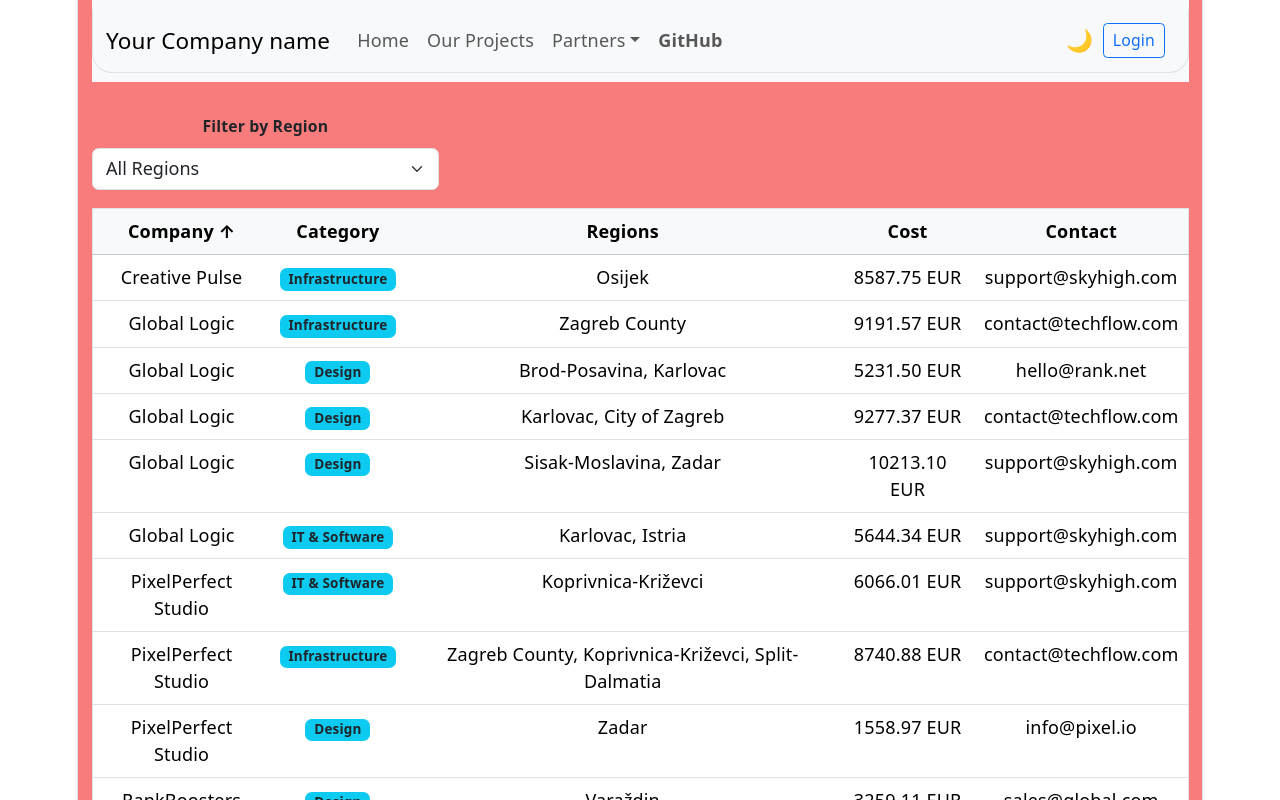
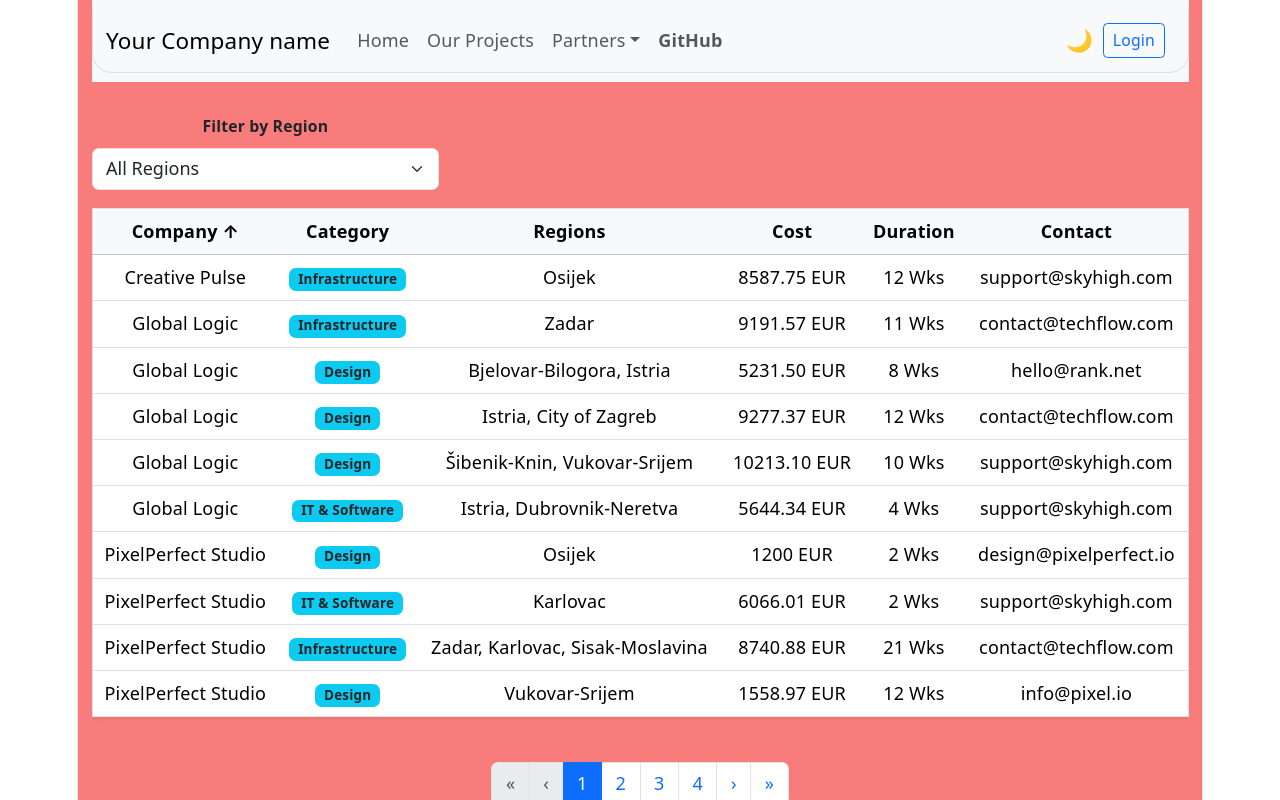
Before and after one commit to EdwardTilhof/predstavljanjeObrtnika, a React (Vite) app: page /partners in a window 1280 px wide. Shown: the top 800 px of the page. Built offline with nearby package versions, Linux system fonts and the light colour scheme.

Commit message:
static Id-s fix

```diff
--- a/dataRepository/locations/RegionsData.js
+++ b/dataRepository/locations/RegionsData.js
@@ -1,26 +1,26 @@
 import { createUniqueId } from "../UUIDGenerator";
 
 export const regions = [
-    { id: createUniqueId('region'), name: "Osijek" },
-    { id: createUniqueId('region'), name: "Bjelovar-Bilogora" },
-    { id: createUniqueId('region'), name: "Brod-Posavina" },
-    { id: createUniqueId('region'), name: "Dubrovnik-Neretva" },
-    { id: createUniqueId('region'), name: "Istria" },
-    { id: createUniqueId('region'), name: "Karlovac" },
-    { id: createUniqueId('region'), name: "Koprivnica-Križevci" },
-    { id: createUniqueId('region'), name: "Krapina-Zagorje" },
-    { id: createUniqueId('region'), name: "Lika-Senj" },
-    { id: createUniqueId('region'), name: "Međimurje" },
-    { id: createUniqueId('region'), name: "Osijek-Baranja" },
-    { id: createUniqueId('region'), name: "Požega-Slavonia" },
-    { id: createUniqueId('region'), name: "Primorje-Gorski Kotar" },
-    { id: createUniqueId('region'), name: "Šibenik-Knin" },
-    { id: createUniqueId('region'), name: "Sisak-Moslavina" },
-    { id: createUniqueId('region'), name: "Split-Dalmatia" },
-    { id: createUniqueId('region'), name: "Varaždin" },
-    { id: createUniqueId('region'), name: "Virovitica-Podravina" },
-    { id: createUniqueId('region'), name: "Vukovar-Srijem" },
-    { id: createUniqueId('region'), name: "Zadar" },
-    { id: createUniqueId('region'), name: "Zagreb County" },
-    { id: createUniqueId('region'), name: "City of Zagreb" }
+  { id: 'region_osijek', name: "Osijek" },
+  { id: 'region_zagreb', name: "Zagreb" },
+  { id: 'region_bjelovar_bilogora', name: "Bjelovar-Bilogora" },
+  { id: 'region_brod_posavina', name: "Brod-Posavina" },
+  { id: 'region_dubrovnik_neretva', name: "Dubrovnik-Neretva" },
+  { id: 'region_istria', name: "Istria" },
+  { id: 'region_karlovac', name: "Karlovac" },
+  { id: 'region_koprivnica_krizevci', name: "Koprivnica-Križevci" },
+  { id: 'region_krapina_zagorje', name: "Krapina-Zagorje" },
+  { id: 'region_lika_senj', name: "Lika-Senj" },
+  { id: 'region_medimurje', name: "Međimurje" },
+  { id: 'region_osijek_baranja', name: "Osijek-Baranja" },
+  { id: 'region_pozega_slavonia', name: "Požega-Slavonia" },
+  { id: 'region_primorje_gorski_kotar', name: "Primorje-Gorski Kotar" },
+  { id: 'region_sibenik_knin', name: "Šibenik-Knin" },
+  { id: 'region_sisak_moslavina', name: "Sisak-Moslavina" },
+  { id: 'region_split_dalmatia', name: "Split-Dalmatia" },
+  { id: 'region_varazdin', name: "Varaždin" },
+  { id: 'region_virovitica_podravina', name: "Virovitica-Podravina" },
+  { id: 'region_vukovar_srijem', name: "Vukovar-Srijem" },
+  { id: 'region_zadar', name: "Zadar" },
+  { id: 'region_city_of_zagreb', name: "City of Zagreb" }
 ];
--- a/dataRepository/partnersData/PartnersData.js
+++ b/dataRepository/partnersData/PartnersData.js
@@ -3,11 +3,11 @@
 
 const osijekId = regions.find(region => region.name === "Osijek")?.id;
 
-// 1. Generate unique IDs for the Work Sectors
-const idIT = createUniqueId('worksector');
-const idDesign = createUniqueId('worksector');
-const idInfra = createUniqueId('worksector');
-const idMarketing = createUniqueId('worksector');
+// 1. Use hardcoded, stable IDs for static data so they don't regenerate on refresh
+const idIT = 'worksector_it';
+const idDesign = 'worksector_design';
+const idInfra = 'worksector_infra';
+const idMarketing = 'worksector_marketing';
 
 export const mainCategories = [
   { id: idIT, name: "IT & Software" },
@@ -16,11 +16,10 @@
   { id: idMarketing, name: "Marketing" }
 ];
 
-// 2. Generate data for the partners
 export const CooperatingPartnersData = [
   {
     id: createUniqueId('ourProjectsCard'),
-    title: ["Web Development"],
+    titles: ["Web Development"],
     category: idIT,
     company: "TechFlow Solutions",
     cost: 2500.0,
@@ -31,7 +30,7 @@
   },
   {
     id: createUniqueId('ourProjectsCard'),
-    title: ["UI/UX Design"],
+    titles: ["UI/UX Design"],
     category: idDesign,
     company: "PixelPerfect Studio",
     cost: 1200.0,
@@ -42,7 +41,7 @@
   },
   {
     id: createUniqueId('ourProjectsCard'),
-    title: ["Cloud Architecture"],
+    titles: ["Cloud Architecture"],
     category: idInfra,
     company: "SkyHigh Cloud",
     cost: 5000.0,
@@ -53,7 +52,7 @@
   },
   {
     id: createUniqueId('ourProjectsCard'),
-    title: ["SEO Optimization"],
+    titles: ["SEO Optimization"],
     category: idMarketing,
     company: "RankBoosters",
     cost: 800.0,
--- a/src/components/partners/CooperatingPartnersLogic.js
+++ b/src/components/partners/CooperatingPartnersLogic.js
@@ -1,6 +1,7 @@
 import { createUniqueId } from "../../../dataRepository/UUIDGenerator";
 import { DATA_SOURCE } from "../../Constants";
 import { MOCK_PARTNERS_DATA } from "../../../dataRepository/partnersData/PartnersDataGen";
+import { CooperatingPartnersData } from "../../../dataRepository/partnersData/PartnersData"; // Imported static data
 
 const STORAGE_KEY = 'my_app_CooperatingPartners';
 
@@ -11,8 +12,16 @@
         console.log(`[Data Origin] Pulling from LocalStorage (Key: ${STORAGE_KEY})`);
         return JSON.parse(saved);
     } else {
-        console.log("[Data Origin] LocalStorage is empty. Pulling from MOCK_PARTNERS_DATA fallback.");
-        return (MOCK_PARTNERS_DATA?.default || []);
+        console.log("[Data Origin] LocalStorage is empty. Combining static and generated data and saving.");
+
+        const combinedData = [
+            ...CooperatingPartnersData,
+            ...(MOCK_PARTNERS_DATA?.default || [])
+        ];
+
+        localStorage.setItem(STORAGE_KEY, JSON.stringify(combinedData));
+
+        return combinedData;
     }
 };
 
@@ -21,11 +30,12 @@
         console.log(`[Logic Call] getAll requested via source: ${source}`);
 
         const data = source === 'memory'
-            ? (MOCK_PARTNERS_DATA?.default || [])
+            ? [...CooperatingPartnersData, ...(MOCK_PARTNERS_DATA?.default || [])]
             : _getLocalData();
 
         return { success: true, data: data };
     },
+
     getById: async (id, source = DATA_SOURCE, partners = []) => {
         const list = source === 'memory' ? partners : _getLocalData();
         const found = list.find(p => String(p.id) === String(id));
@@ -34,7 +44,7 @@
 
     create: async (partnerData, source = DATA_SOURCE) => {
         const newPartner = { ...partnerData, id: createUniqueId('partner') };
-        if (source === 'localStorage') {
+        if (source === 'localStorage' || DATA_SOURCE === 'localStorage') {
             const data = _getLocalData();
             data.push(newPartner);
             localStorage.setItem(STORAGE_KEY, JSON.stringify(data));
@@ -48,17 +58,17 @@
 
         if (index !== -1) {
             list[index] = { ...list[index], ...updatedFields };
-            if (source === 'localStorage') {
+            if (source === 'localStorage' || DATA_SOURCE === 'localStorage') {
                 localStorage.setItem(STORAGE_KEY, JSON.stringify(list));
             }
-            return { success: true, data: list };
+            return { success: true, data: list }; // Returns the fully updated list
         }
         return { success: false, error: "Partner not found" };
     },
 
     remove: async (id, source = DATA_SOURCE) => {
         const data = _getLocalData().filter(p => String(p.id) !== String(id));
-        if (source === 'localStorage') {
+        if (source === 'localStorage' || DATA_SOURCE === 'localStorage') {
             localStorage.setItem(STORAGE_KEY, JSON.stringify(data));
         }
         return { success: true, data: data };
--- a/src/pages/relateToPartners/CooperatingPartnersMain.jsx
+++ b/src/pages/relateToPartners/CooperatingPartnersMain.jsx
@@ -146,6 +146,9 @@
             <th onClick={() => handleSort('cost')} style={{ cursor: 'pointer' }}>
               Cost {sortConfig.key === 'cost' && (sortConfig.direction === 'asc' ? '↑' : '↓')}
             </th>
+            <th onClick={() => handleSort('duration')} style={{ cursor: 'pointer' }}>
+              Duration {sortConfig.key === 'duration' && (sortConfig.direction === 'asc' ? '↑' : '↓')}
+            </th>
             <th>Contact</th>
             {userRank >= ROLE_RANKS.MODERATOR && <th>Actions</th>}
           </tr>
@@ -179,6 +182,7 @@
                   }).filter(Boolean).join(", ") || "Global / N/A"}
                 </td>
                 <td>{cp.cost} EUR</td>
+                <td>{cp.duration > 0 ? `${cp.duration} Wks` : "N/A"}</td>
                 <td>{cp.contact}</td>
 
                 {userRank >= ROLE_RANKS.MODERATOR && (
--- a/src/pages/relateToPartners/editPartnerPage.jsx
+++ b/src/pages/relateToPartners/editPartnerPage.jsx
@@ -33,14 +33,17 @@
         setDynamicCategories(mergedCats);
         setDynamicRegions(mergedRegs);
 
-        const res = await CooperatingPartnerLogic.getById(id, DATA_SOURCE, partners);
+        // Fetch using explicit 'localStorage' string to stay consistent with the app's standard flow
+        const res = await CooperatingPartnerLogic.getById(id, 'localStorage', partners);
         if (res.success) {
             setFormData({
                 ...res.data,
                 // Ensure array fields exist
-                titles: res.data.titles || [res.data.title || ""],
+                titles: res.data.titles || (res.data.title ? [res.data.title] : [""]),
                 regions: res.data.regions || [""]
             });
+        } else {
+            setError("Partner not found.");
         }
         setLoading(false);
     };
@@ -49,11 +52,17 @@
 
     const handleSubmit = async (e) => {
         e.preventDefault();
-        const result = await CooperatingPartnerLogic.update(id, formData, DATA_SOURCE, partners);
+
+        // Update local storage
+        const result = await CooperatingPartnerLogic.update(id, formData, 'localStorage');
+
         if (result.success) {
-            if (DATA_SOURCE === 'memory') setPartners(result.data);
-            else window.dispatchEvent(new Event("partnersUpdated"));
+            // Because update logic returns the whole list, we push that directly into global state
+            setPartners(result.data);
+            window.dispatchEvent(new Event("partnersUpdated"));
             navigate(ROUTES.CooperatingPartners);
+        } else {
+            setError("Failed to update partner.");
         }
     };
 
```
